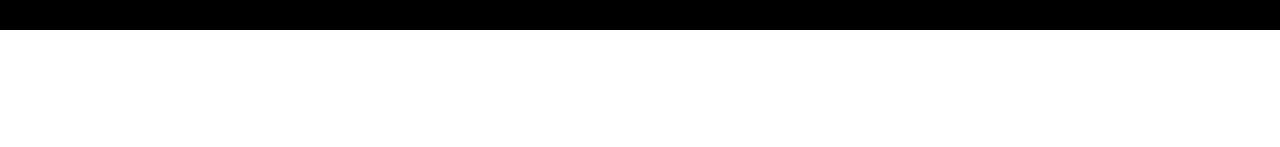
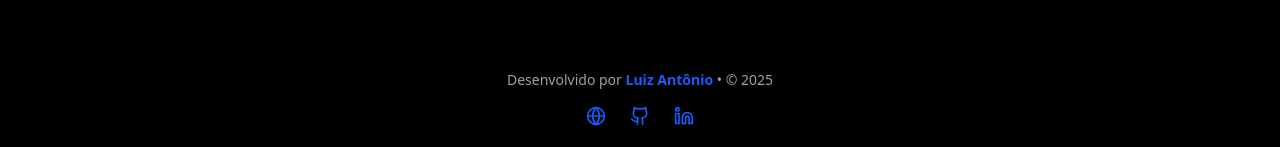
Before and after one commit to luiz01204/portfolio, a Next.js app: page /projetos in a window 1280 px wide. Shown: the part 1030-1177 px from the top of the page. Before the commit the page ends 1060 px from the top, so only its background shows below. Built offline with nearby package versions, Linux system fonts and the light colour scheme.

Commit message:
update footer

```diff
--- a/src/app/links/page.tsx
+++ b/src/app/links/page.tsx
@@ -1,7 +1,8 @@
 import Link from "next/link";
 import Image from "next/image";
 import perfil from "../../../public/perfil.jpg";
-import { Github, Linkedin, Globe, MessageCircleMore } from "lucide-react";
+import { Github, Linkedin, Globe, MessageCircleMore, ArrowLeft } from "lucide-react";
+import Footer from "@/components/Footer";
 
 export default function Links() {
     const links = [
@@ -28,19 +29,26 @@ export default function Links() {
     ];
 
     return (
-        <div className="flex flex-col min-h-screen bg-black text-white px-4 justify-center items-center">
-            <main className="w-full max-w-md flex flex-col items-center gap-6 mt-12 mb-12 mx-auto">
+        <div className="flex flex-col min-h-screen bg-black text-white px-4">
+            <Link
+                href="/"
+                className="mt-4 mb-8 self-start bg-blue-600 text-white px-4 py-2 rounded-lg hover:bg-blue-700 transition"
+            >
+                <ArrowLeft className="w-5 h-5" />
+            </Link>
+
+            <main className="w-full max-w-md flex flex-col flex-grow gap-6 mb-12 mt-8 mx-auto justify-center items-center">
                 <Image
                     src={perfil}
                     alt="Foto de perfil do Luiz"
                     className="rounded-full border-4 border-blue-600 shadow-lg w-40 h-40 object-cover"
                 />
-                <h1 className="text-2xl font-bold text-blue-600">Luiz Antônio</h1>
+
+                <h1 className="text-2xl font-bold text-blue-600">Luiz Machado | DEV</h1>
                 <p className="text-gray-400 text-sm text-center -mt-4">
                     Desenvolvedor Full Stack apaixonado por código e café ☕
                 </p>
 
-                {/* Links */}
                 {links.map((link, index) => (
                     <a
                         key={index}
@@ -54,6 +62,7 @@ export default function Links() {
                     </a>
                 ))}
             </main>
+            <Footer />
         </div>
     );
 }
--- a/src/app/page.tsx
+++ b/src/app/page.tsx
@@ -2,6 +2,7 @@ import Image from "next/image";
 import Link from "next/link";
 import perfil from "../../public/perfil.jpg";
 import { FolderCode, Phone, MessageCircle } from "lucide-react";
+import Footer from "@/components/Footer";
 
 export default function Home() {
     const whatsappNumber = "5548991107709";
@@ -23,7 +24,7 @@ export default function Home() {
 
     return (
         <div className="flex flex-col min-h-screen bg-black text-white">
-            <main className="flex-grow flex flex-col justify-center items-center text-center gap-8 px-4 mt-12">
+            <main className="flex-grow flex flex-col justify-center items-center text-center gap-8 px-4 mt-8 mb-12">
                 <Image
                     src={perfil}
                     alt="foto de perfil do Luiz"
@@ -80,6 +81,7 @@ export default function Home() {
                     <span>Me chama no WhatsApp</span>
                 </a>
             </main>
+            <Footer />
         </div>
     );
 }
--- a/src/app/projetos/page.tsx
+++ b/src/app/projetos/page.tsx
@@ -1,6 +1,7 @@
 import Image from "next/image";
 import Link from "next/link";
 import { ArrowLeft } from "lucide-react";
+import Footer from "@/components/Footer";
 
 export default function Projetos() {
     const projetos = [
@@ -37,14 +38,14 @@ export default function Projetos() {
     const telefone = "5548991107709";
 
     return (
-        <div className="min-h-screen flex flex-col bg-black text-white">
-            <div className="px-6 py-10 flex flex-col items-center flex-grow">
-                <Link
-                    href="/"
-                    className="mb-8 self-start flex items-center gap-2 bg-blue-600 text-white px-4 py-2 rounded-lg hover:bg-blue-700 transition"
-                >
-                    <ArrowLeft className="w-5 h-5" />
-                </Link>
+        <div className="px-4 min-h-screen flex flex-col bg-black text-white">
+            <Link
+                href="/"
+                className="mb-8 mt-4 self-start bg-blue-600 text-white px-4 py-2 rounded-lg hover:bg-blue-700 transition"
+            >
+                <ArrowLeft className="w-5 h-5" />
+            </Link>
+            <main className=" flex flex-col flex-grow items-center mb-12 mt-8">
 
                 <h1 className="text-4xl font-bold text-center mb-10">
                     Meus <span className="text-blue-600">Projetos</span>
@@ -85,7 +86,8 @@ export default function Projetos() {
                         </div>
                     ))}
                 </div>
-            </div>
+            </main>
+            <Footer />
         </div>
     );
 }
--- /dev/null
+++ b/src/components/Footer.tsx
@@ -0,0 +1,42 @@
+// app/components/Footer.tsx
+import { Github, Linkedin, Globe } from "lucide-react";
+
+export default function Footer() {
+    return (
+        <footer className="w-full py-6 text-center text-sm text-gray-400 bg-black flex flex-col items-center gap-4">
+            <p>
+                Desenvolvido por{" "}
+                <span className="text-blue-600 font-semibold">Luiz Antônio</span> • ©{" "}
+                {new Date().getFullYear()}
+            </p>
+
+            <div className="flex gap-6">
+                <a
+                    href="/"
+                    className="text-blue-600 hover:text-white transition"
+                    title="Portfólio"
+                >
+                    <Globe className="w-5 h-5" />
+                </a>
+                <a
+                    href="https://github.com/luiz01204"
+                    target="_blank"
+                    rel="noopener noreferrer"
+                    className="text-blue-600 hover:text-white transition"
+                    title="GitHub"
+                >
+                    <Github className="w-5 h-5" />
+                </a>
+                <a
+                    href="https://www.linkedin.com/in/luiz-ant%C3%B4nio-dos-santos-machado-393bb314b/"
+                    target="_blank"
+                    rel="noopener noreferrer"
+                    className="text-blue-600 hover:text-white transition"
+                    title="LinkedIn"
+                >
+                    <Linkedin className="w-5 h-5" />
+                </a>
+            </div>
+        </footer>
+    );
+}
```
